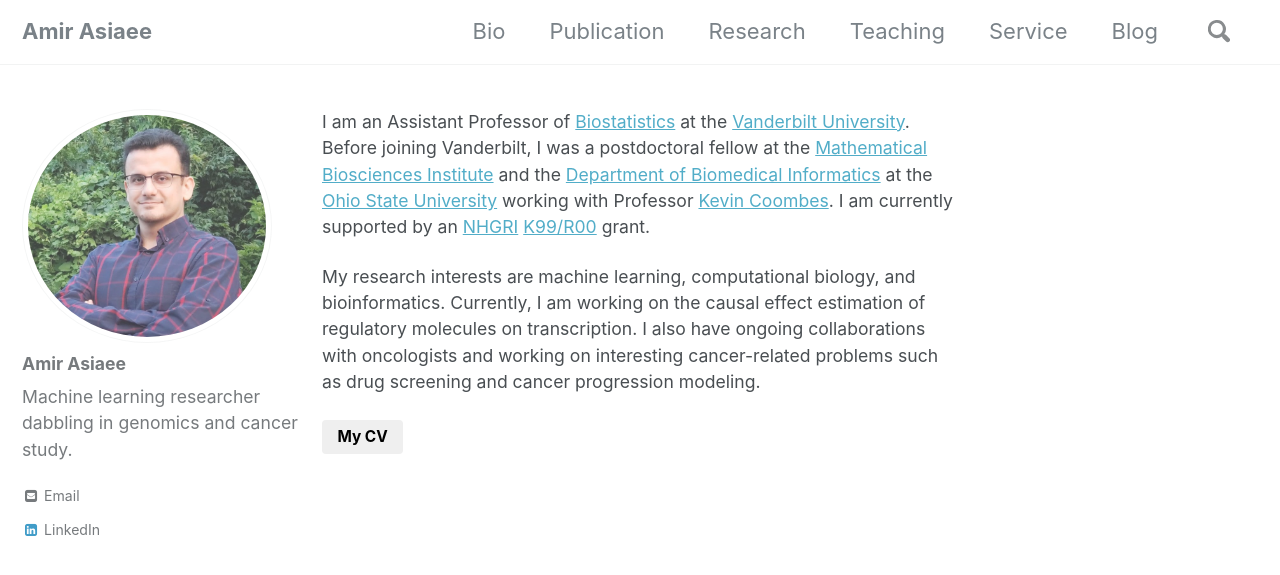
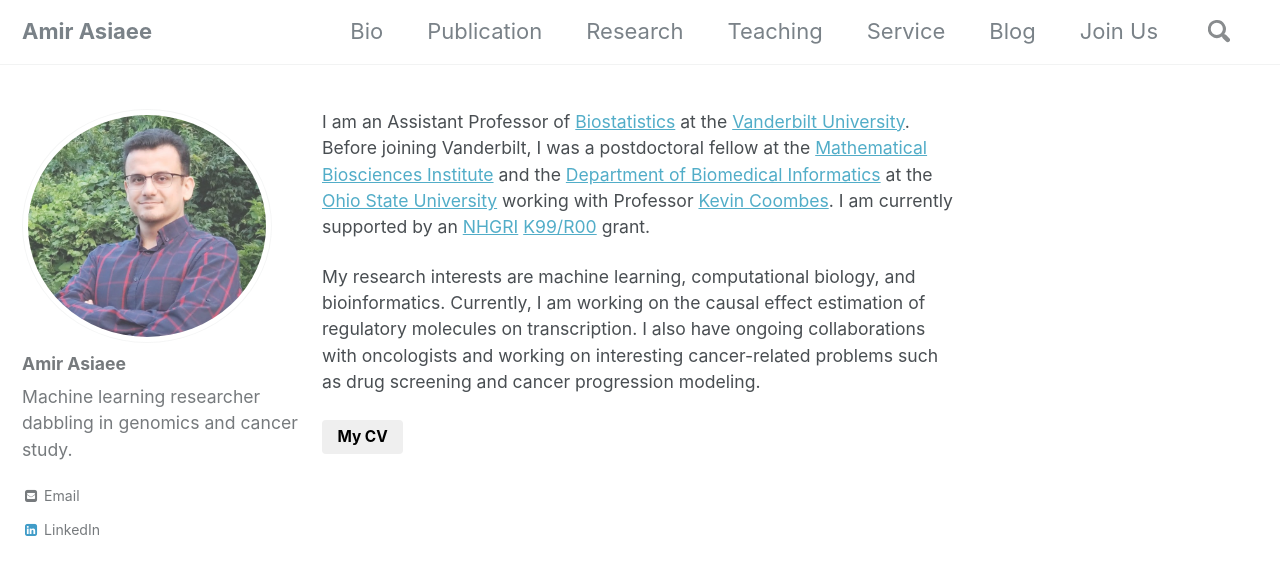
Before and after one commit to aasiaeet/aasiaeet.github.io, a Jekyll site: the page built from index.html, in a window 1280 px wide and 900 px high. Shown: the top 575 px of the window. Built offline with Jekyll 4.4.1, drawn with Linux system fonts in a browser that asks for light colours; nearby versions of some CDN libraries; the list of posts is cut into pages by our own code.

Commit message:
navigation.yml updated

```diff
--- a/_data/navigation.yml
+++ b/_data/navigation.yml
@@ -12,6 +12,8 @@ main:
     url: /service
   - title: "Blog"
     url: /blog
+  - title: "Join Us"
+    url: /joinus
 
 
 
```
